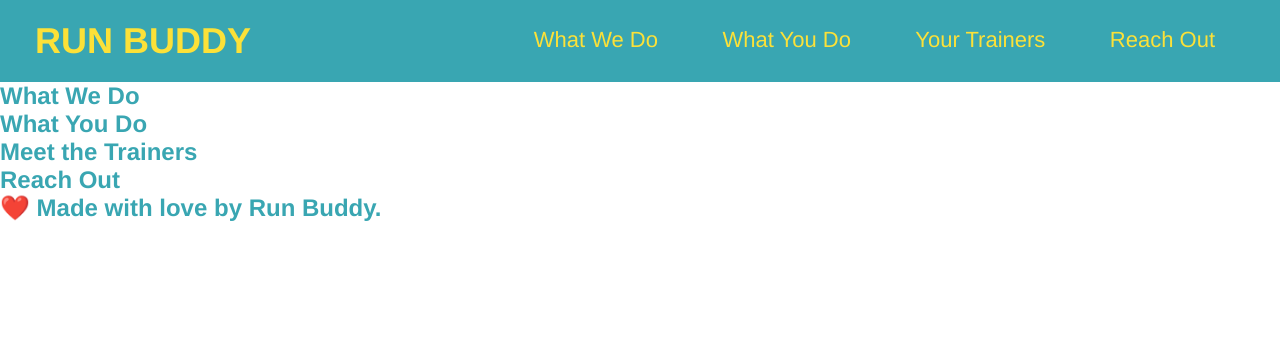
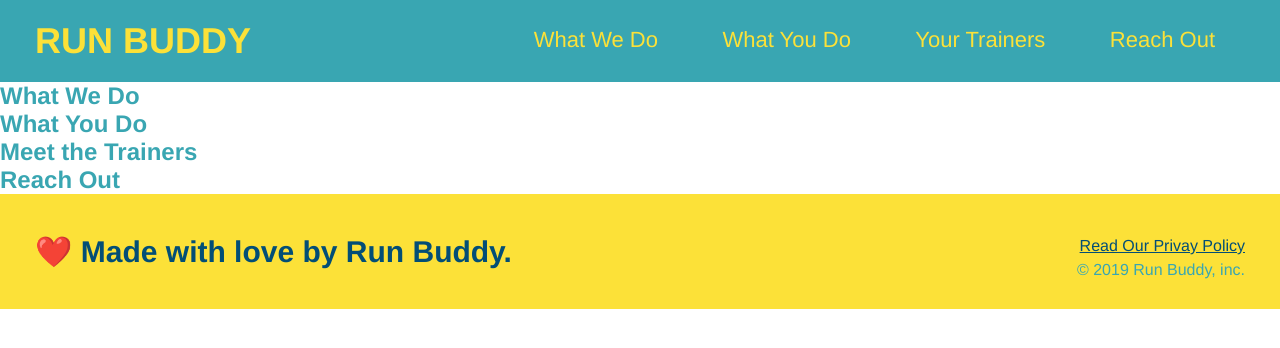
Before and after one commit to adamlsn/run-buddy, a plain HTML site: page index.html in a window 1280 px wide. Drawn offline with Linux system fonts and the light colour scheme.

Commit message:
lesson 2 status

```diff
--- a/assets/css/style.css
+++ b/assets/css/style.css
@@ -1,6 +1,7 @@
 * {
     margin: 0;
     padding: 0;
+    box-sizing: border-box;
 }
 
 body {
@@ -41,3 +42,27 @@ header nav ul li a {
     font-weight: lighter;
     font-size: 22px;
 }
+
+/* apply sytles to <footer> */
+footer {
+    background: #fce138;
+    width: 100%;
+    padding: 40px 35px;
+}
+
+footer h2 {
+    display: inline;
+    color: #024e76;
+    font-size: 30px;
+    margin: 0;
+}
+
+footer div {
+    float: right;
+    line-height: 1.5;
+    text-align: right;
+}
+
+footer a {
+    color: #024e76;
+}
--- a/index.html
+++ b/index.html
@@ -59,7 +59,12 @@
 
         <!--footer-->
         <footer>
-            <h2>❤️ Made with love by Run Buddy.</h2>
+            <h2>
+                ❤️ Made with love by Run Buddy.</h2>
+            <div>
+                <a href="#">Read Our Privay Policy</a><br />
+                &copy; 2019 Run Buddy, inc.
+            </div>
         </footer>
     </body>
 </html>
```
